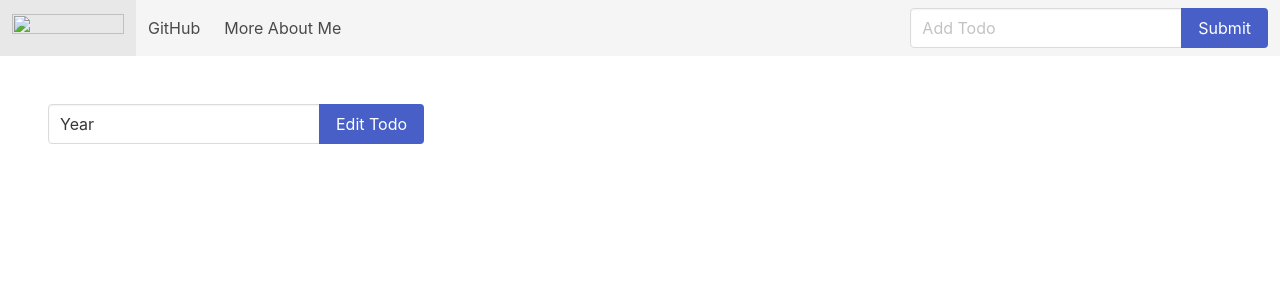
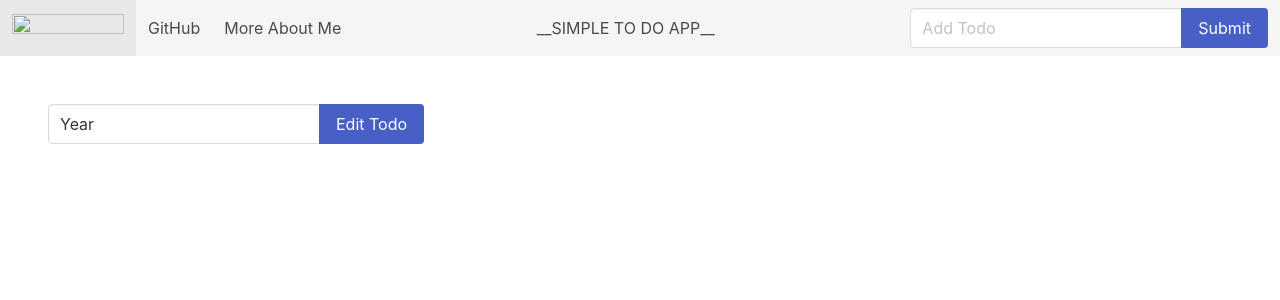
Before and after one commit to Ronlin1/Django-Todo-Mongo-DB, a Django app: page /edit/3 in a window 1280 px wide. Shown: the top 300 px of the page. Run offline with Django 4.2, Linux system fonts and the light colour scheme; data comes from the database, SQL or seed files in the repository; both versions use the stored data as it was after the commit; some libraries are stand-ins or nearby versions.

Commit message:
home page edits

```diff
--- a/app/templates/app/base.html
+++ b/app/templates/app/base.html
@@ -3,7 +3,7 @@
 <head>
     <meta charset="utf-8">
     <meta name="viewport" content="width=device-width, initial-scale=1">
-    <title>Django And Bulma!</title>
+    <title>To Do App | Django + Mongo DB</title>
     <link rel="stylesheet" href="https://cdn.jsdelivr.net/npm/bulma@0.8.2/css/bulma.min.css">
     <script defer src="https://use.fontawesome.com/releases/v5.3.1/js/all.js"></script>
 </head>
@@ -18,7 +18,7 @@
     <div class="navbar-menu">
         <div class="navbar-start">
 
-            <a class="navbar-item" href="https://linktr.ee/Atuhaire" target="blank_">
+            <a class="navbar-item" href="https://github.com/Ronlin1/Django-Todo-Mongo-DB" target="blank_">
                 GitHub
             </a>
 
@@ -26,7 +26,10 @@
                 More About Me
             </a>
 
+            <!-- <H3 class="navbar-item" style="text-indent: 20;">__SIMPLE TO DO APP__</H3> -->
+
         </div>
+        <H6 class="navbar-item" style="text-emphasis-color: yellow;">__SIMPLE TO DO APP__</H6>
 
         <div class="navbar-end">
             <div class="navbar-item">
--- a/manage.py
+++ b/manage.py
@@ -2,7 +2,6 @@
 """Django's command-line utility for administrative tasks."""
 import os
 import sys
-
 
 def main():
     """Run administrative tasks."""
```
Also changed, not shown: db.sqlite3.
